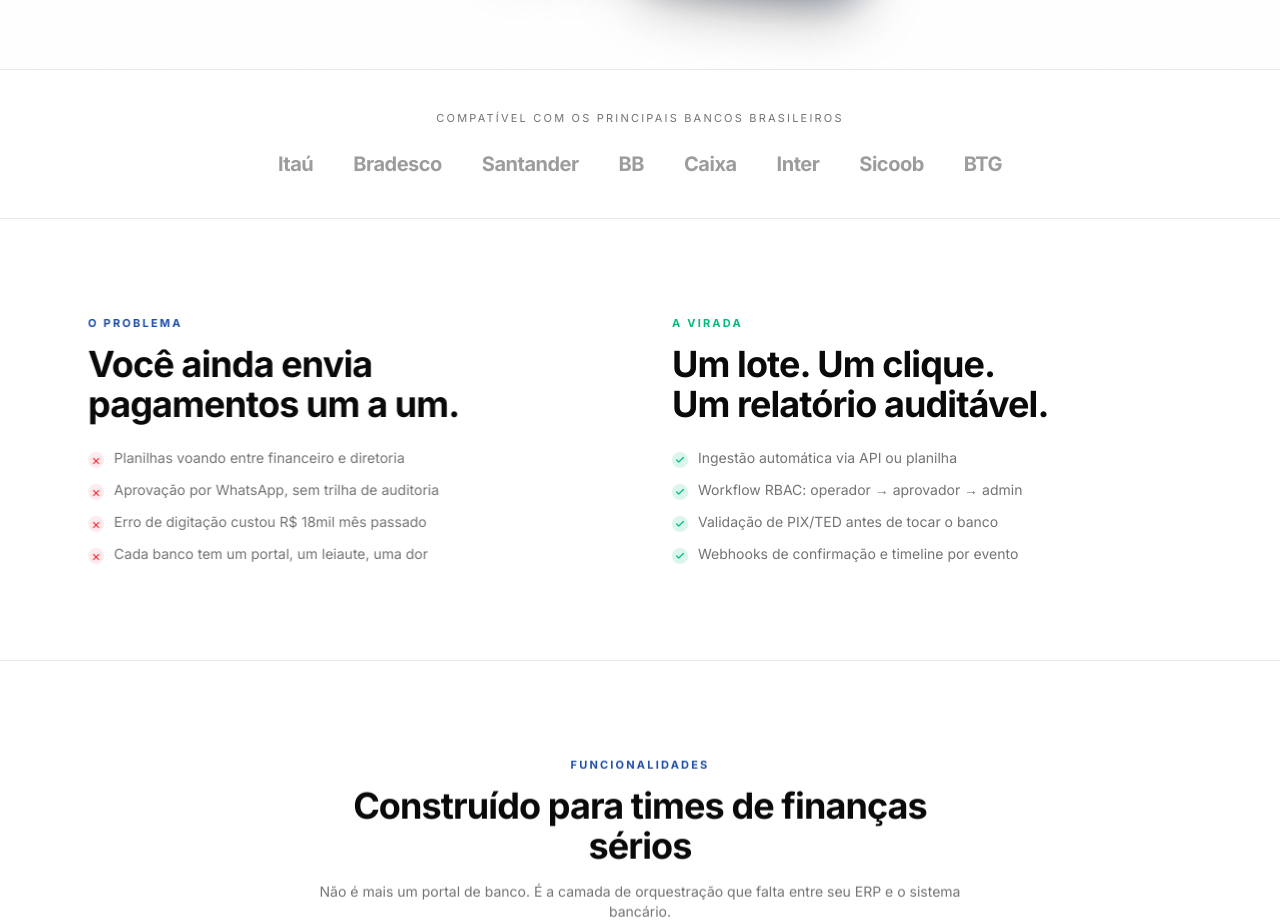
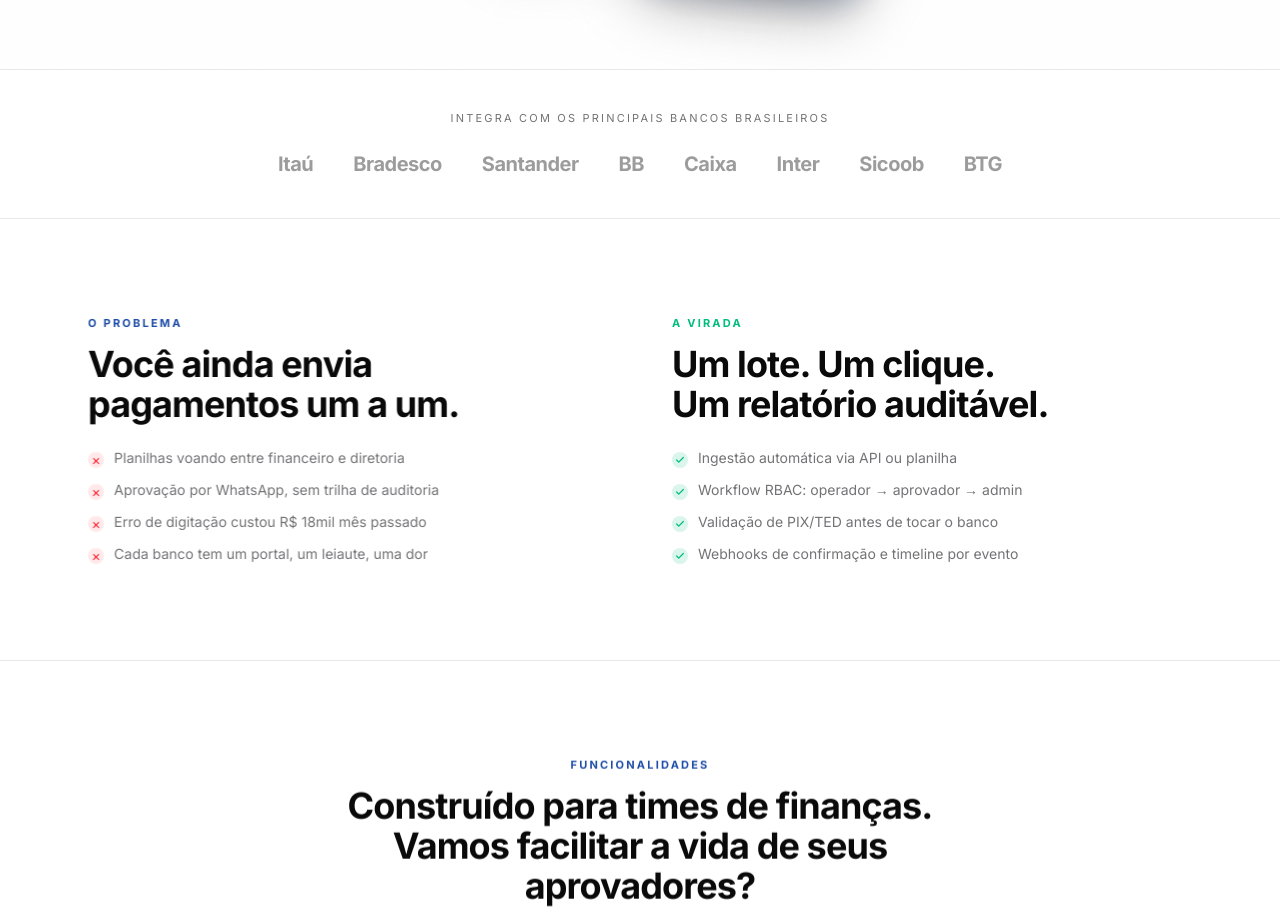
Before and after one commit to Doublethree-SamuelMauli/PaymentsHub, a Next.js app in the folder frontend/: page / in a window 1280 px wide. Shown: the part 1729-2650 px from the top of the page. Built offline with nearby package versions, Linux system fonts and the light colour scheme.

Commit message:
fix: copy landing - titulos ajustados

```diff
--- a/frontend/src/app/page.tsx
+++ b/frontend/src/app/page.tsx
@@ -573,7 +573,7 @@ function LogosBar() {
     <section className="border-y border-[var(--border)] bg-[var(--card)] py-10">
       <div className="mx-auto max-w-6xl px-6">
         <p className="mb-6 text-center text-[11px] uppercase tracking-[0.2em] text-[var(--muted-foreground)]">
-          Compatível com os principais bancos brasileiros
+          Integra com os principais bancos brasileiros
         </p>
         <div className="flex items-center justify-center gap-x-10 gap-y-4 flex-wrap opacity-70">
           {logos.map((l) => (
@@ -678,7 +678,7 @@ function Features() {
           <div className="mx-auto max-w-2xl text-center">
             <p className="text-[11px] font-bold uppercase tracking-[0.2em] text-[#1e4ea8]">Funcionalidades</p>
             <h2 className="mt-3 text-3xl font-bold tracking-tight text-[var(--foreground)] sm:text-4xl">
-              Construído para times de finanças sérios
+              Construído para times de finanças.<br />Vamos facilitar a vida de seus aprovadores?
             </h2>
             <p className="mt-4 text-sm text-[var(--muted-foreground)]">
               Não é mais um portal de banco. É a camada de orquestração que falta entre seu ERP e o sistema bancário.
```
